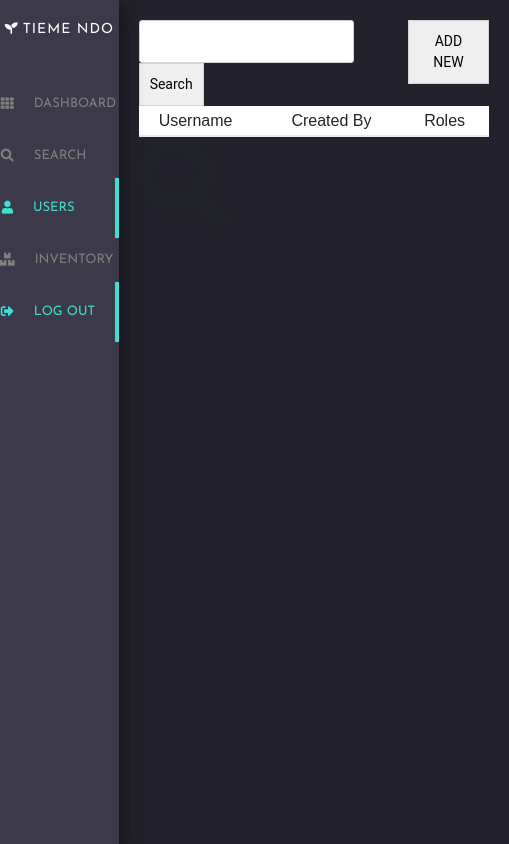
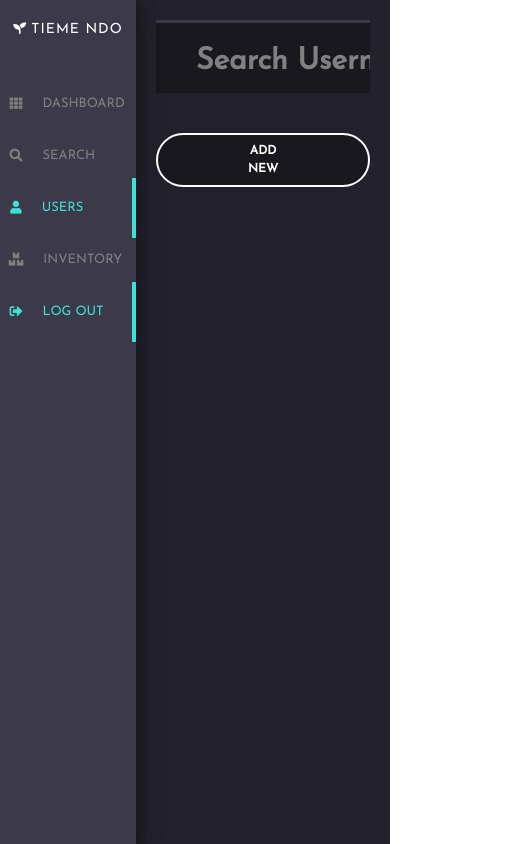
Before and after one commit to labs13-agriculture/front-end, a React (Create React App) app: page /users in a window 390 px wide. Shown: the whole page, 509 px wide, since content can reach past the window. Built offline with nearby package versions, Linux system fonts and the light colour scheme; sample sign-in values are in the browser's storage; a web font is replaced by a local one.

Commit message:
full CRUD for manage users, improved styling for both mobile and desktop

```diff
--- a/src/actions/userActions.js
+++ b/src/actions/userActions.js
@@ -40,6 +40,7 @@ export const updateSystemUser = (userDetails,id) => dispatch => {
 
     const body = JSON.stringify(userDetails);
     console.log("userDetails JSON "+body)
+    console.log("MYID  "+id)
     return axios
       .put(`${BASE_URL}/users/update-user/${id}`, body,{
         headers: {
@@ -70,7 +71,7 @@ export const deleteSystemUser = (id) => dispatch => {
 
 
     return axios
-      .delete(`http://localhost:4040/users/user/${id}`,{
+      .delete(`${BASE_URL}/users/user/${id}`,{
         headers: {
           'Content-Type' : 'application/json',
 
@@ -79,7 +80,7 @@ export const deleteSystemUser = (id) => dispatch => {
         }
       })
       .then(res => {
-        console.log("DELETE_new_sys_user_data", res.data);
+        console.log("DELETE_new_sys_user_data", id);
 
         dispatch({ type: DELETE_SYSTEM_USER_SUCCESS, payload: res.data });
 
--- a/src/components/ClientVueContainer.js
+++ b/src/components/ClientVueContainer.js
@@ -7,6 +7,7 @@ import FarmerSearch from "./SearchComponents/FarmerSearch";
 import OrganizationSearch from "./SearchComponents/OrganizationSearch";
 import FarmerView from "./FarmerView";
 import OrganizationView from "./OrganizationView/OrganizationView.js";
+import UserDetails from "../components/ManageUsers/UserDetails";
 
 export default class ClientVueContainer extends Component {
   constructor(props) {
@@ -57,10 +58,7 @@ export default class ClientVueContainer extends Component {
           component={OrganizationView}
         />
 
-        <PrivateRoute
-          path="/dashboard/manage-users"
-          component={ManageUsersContainer}
-        />
+
         {/* <GlobalCardContainer/> */}
       </StyledClientVueContainer>
     );
--- a/src/components/GlobalViewContainer.js
+++ b/src/components/GlobalViewContainer.js
@@ -27,7 +27,9 @@ export default class GlobalVueContainer extends Component {
         <PrivateRoute path='/search' component={ClientVueContainer}/>
         <Route exact path='/search' render={props => <Redirect to="/search/farmers" {...props}/>} />
 
-        <PrivateRoute path='/users' component={ManageUsersContainer} />
+        <PrivateRoute path='/users/' component={ManageUsersContainer} />
+
+
 
         <PrivateRoute path='/inventory' component={InventoryView} />
       </GVC>
--- a/src/components/ManageUsers/SearchUsers.js
+++ b/src/components/ManageUsers/SearchUsers.js
@@ -1,13 +1,14 @@
 import React, { Component } from "react";
-import styled from "styled-components";
+
 import {UserResultsList} from "../ManageUsers/UserResultsList";
 import { connect } from "react-redux";
 import {userSearchResults} from '../../actions';
 import PrivateRoute from '../PrivateRoute';
-
+import styled, { css } from "styled-components";
 import { Link } from "react-router-dom";
 import AddUser from './AddUser';
-import UserDetails from './UserDetails';
+
+import { Modal } from 'reactstrap';
 
  class SearchUsers extends Component{
     constructor(props){
@@ -15,11 +16,20 @@ import UserDetails from './UserDetails';
 
         this.state = {
             searchResults :[],
-            searchQuery:''
+            searchQuery:'',
+            toggleAddModal:false,
+
         }
     }
 
+    focusCursor() {
+        const field = document.querySelector(".search-input");
 
+        field.focus();
+    }
+
+
+    toggleAddModal = () => this.setState({toggleAddModal:!this.state.toggleAddModal})
 
     handleChanges = (e) =>{
         e.preventDefault();
@@ -36,6 +46,9 @@ import UserDetails from './UserDetails';
 
     // }
 
+    componentDidMount(){
+        this.focusCursor();
+    }
     componentDidUpdate (prevProps, prevState) {
         if(prevState.searchQuery !== this.state.searchQuery) {
           this.props.userSearchResults(this.state.searchQuery);
@@ -50,17 +63,20 @@ import UserDetails from './UserDetails';
             <StyledSearchUsers>
                 <StyledSearchBar>
                 <div className="search-tools-cont">
-                <input onChange={this.handleChanges} className="search-input" value={this.state.searchQuery}></input>
-                <button onClick={()=>{this.props.userSearchResults(this.state.searchQuery)}} className="search-button">Search</button>
+                <input placeholder="Search Username..." onChange={this.handleChanges} className="search-input" value={this.state.searchQuery}></input>
+                {/* <button onClick={()=>{this.props.userSearchResults(this.state.searchQuery)}} className="search-button">Search</button> */}
                 </div>
                 <div className="new-user-tools-cont">
-                <Link to='/dashboard/manage-users/add'><button className="search-button">ADD NEW</button></Link>
+                <button onClick={this.toggleAddModal} className="search-button">ADD NEW</button>
                 </div>
+                <Modal isOpen={this.state.toggleAddModal}>
 
+                    <AddUser userid={this.props.userid}/>
+                    <button onClick={this.toggleAddModal}  color="secondary">Cancel</button>
+                </Modal>
                 </StyledSearchBar>
-                <UserResultsList returnedUserData={this.props.returnedUserData} userSearchSuccess={this.props.userSearchSuccess} />
-                <PrivateRoute path='/dashboard/manage-users/:id' component={UserDetails}/>
-                <PrivateRoute path='/dashboard/manage-users/add' component={AddUser}/>
+                <UserResultsList  returnedUserData={this.props.returnedUserData} userSearchSuccess={this.props.userSearchSuccess} userSearchStart={this.props.userSearchStart} />
+
             </StyledSearchUsers>
         )
     }
@@ -70,6 +86,26 @@ import UserDetails from './UserDetails';
 
 }
 
+
+//begin styling
+const sizes = {
+    desktop: 992,
+    tablet: 768,
+    phone: 576
+  };
+
+const media = Object.keys(sizes).reduce((acc, label) => {
+    acc[label] = (...args) =>
+      css`
+        @media (max-width: ${sizes[label]}px) {
+          ${css(...args)}
+        }
+      `;
+
+    return acc;
+  }, {});
+
+
 const StyledSearchUsers = styled.div`
     height:100%;
     display:flex;
@@ -77,13 +113,65 @@ const StyledSearchUsers = styled.div`
     position:relative;
 
 
+
+
 `
 const StyledSearchBar = styled.div`
 
     width:100%;
     display: flex;
+    flex-direction:column;
     justify-content: space-between;
 
+    .search-tools-cont{
+        width:100%;
+        border-top:3px solid rgb(60,57,75);
+
+        .search-input{
+            width: 100%;
+            height: 70px;
+            margin-bottom: 40px;
+            background: #00000047;
+            border: none;
+            border-radius: 0px;
+            font-size: 30px;
+            font-weight: 600;
+            font-family: "Josefin Sans", sans-serif;
+            color: white;
+            caret-color: #40E0D0;
+            padding: 16px 0px 10px 40px;
+
+
+            ::placeholder{
+                color:gray;
+                size:30px;
+            }
+
+        }
+
+
+
+    }
+
+    .new-user-tools-cont{
+            height:100%;
+            ${media.phone`display:flex;`}
+            ${media.phone`justify-content:flex-end;`}
+        }
+
+    .search-button{
+            padding: 7px 90px;
+            background: none;
+            border: 2px solid white;
+            border-radius: 30px;
+            color: white;
+            background: #00000047;
+            font-family: "Josefin Sans", sans-serif;
+            font-size:15px;
+            font-size: 1.2rem;
+            font-weight: 600;
+
+        }
 
 `
 
--- a/src/components/ManageUsers/UserDetails.js
+++ b/src/components/ManageUsers/UserDetails.js
@@ -10,6 +10,9 @@ class UserDetails extends Component{
         super(props);
 
         this.state = {
+            username:JSON.stringify(null),
+            password:JSON.stringify(null),
+            userRoles:[]
 
         }
     }
@@ -32,17 +35,17 @@ class UserDetails extends Component{
     render(){
         return(
             <StyledUserDetails>
-                <i className="far fa-window-close" onClick={()=>window.history.back()}></i>
-                <StyledRegisterDetailsContainer>
+                {/* <i className="far fa-window-close" onClick={()=>window.history.back()}></i> */}
+                {/* <StyledRegisterDetailsContainer> */}
                 <Form>
                     <FormGroup>
                     <h1>Update User Details</h1>
                     <Label for="username">Username</Label>
-                    <Input type="username" name="username" id="text" placeholder="Username" onChange={this.handleInputChange}/>
+                    <Input type="username" name="username" id="text" placeholder={this.props.username} onChange={this.handleInputChange}/>
                     </FormGroup>
                     <FormGroup>
                     <Label for="examplePassword">Password</Label>
-                    <Input type="password" name="password" id="examplePassword" placeholder="password" onChange={this.handleInputChange} />
+                    <Input type="password" name="password" id="examplePassword" placeholder="ENTER NEW PASSWORD" onChange={this.handleInputChange} />
                     </FormGroup>
 
                     <FormGroup>
@@ -55,11 +58,11 @@ class UserDetails extends Component{
                     </Input>
                     </FormGroup>
 
-                    <Button onClick={() =>this.props.updateSystemUser(this.state,this.props.match.params.id)}>UPDATE</Button>
-                    <Button onClick={() =>this.props.deleteSystemUser(this.props.match.params.id)}>DELETE</Button>
+                    <Button onClick={() =>this.props.updateSystemUser(this.state,this.props.userid)}>UPDATE</Button>
+                    <Button onClick={() =>this.props.deleteSystemUser(this.props.userid)}>DELETE</Button>
                 </Form>
 
-                </StyledRegisterDetailsContainer>
+                {/* </StyledRegisterDetailsContainer> */}
             </StyledUserDetails>
 
         )
@@ -68,11 +71,11 @@ class UserDetails extends Component{
 
 const mapStateToProps = state => {
     return {
-        updateSystemUserStart:state.updateSystemUser.updateSystemUserStart,
-        updateSystemUserFailure:state.updateSystemUser.updateSystemUserFailure,
-        updateSystemUserSuccess:state.updateSystemUser.updateSystemUserSuccess,
-        updateSystemUserData:state.updateSystemUser.data,
-        updateSystemUserError:state.updateSystemUser.error,
+        updateSystemUserStart:state.userReducer.updateSystemUserStart,
+        updateSystemUserFailure:state.userReducer.updateSystemUserFailure,
+        updateSystemUserSuccess:state.userReducer.updateSystemUserSuccess,
+        updateSystemUserData:state.userReducer.data,
+        updateSystemUserError:state.userReducer.error,
 
 
     }
@@ -82,13 +85,13 @@ export default connect(mapStateToProps,{updateSystemUser,deleteSystemUser})(User
 
 
 const StyledUserDetails = styled.div`
-    position:absolute;
+    ${'' /* position:absolute;
     height:100%;
     width:100%;
     background: #00000054;
     display:flex;
     justify-content:center;
-    align-items:center;
+    align-items:center; */}
 
     .far.fa-window-close{
         color:white;
--- a/src/components/ManageUsers/UserResultsList.js
+++ b/src/components/ManageUsers/UserResultsList.js
@@ -4,7 +4,7 @@ import { BrowserRouter as Router, Route, Link } from "react-router-dom";
 import UserResultsItem from "./UserResultsItem";
 import { connect } from "react-redux";
 import { getProductStatData } from "../../actions";
-
+import { Spinner } from 'reactstrap';
 
 
 export class UserResultsList extends Component {
@@ -22,12 +22,13 @@ export class UserResultsList extends Component {
     return (
       <StyledUserResultsVue>
         <StyledMiniNav>
-          <h3 className="mini-nav-title">Username</h3>
-          <h3 className="mini-nav-title">Created By</h3>
-          <h3 className="mini-nav-title">Roles</h3>
+         {this.props.userSearchSuccess && <h3 className="mini-nav-title">Users</h3>}
+
         </StyledMiniNav>
         <StyledResultsList>
-          {this.props.returnedUserData.length == 0 && <div className="search-placeholder"><i className="fas fa-search"></i></div>}
+          {this.props.userSearchStart && <div className="search-placeholder">
+            <Spinner style={{ width: '10rem', height: '10rem' }} />
+          </div>}
           {this.props.userSearchSuccess &&
             this.props.returnedUserData.map(user => (
               <UserResultsItem
@@ -35,6 +36,7 @@ export class UserResultsList extends Component {
                 creator={user.creator}
                 userRoles={user.userRoles}
                 userid={user.userid}
+
 
               />
             ))}
@@ -69,9 +71,11 @@ const media = Object.keys(sizes).reduce((acc, label) => {
 
 const StyledUserResultsVue = styled.div`
 
-  height: 100%;
+   background:none;
+   overflow-y: scroll;
   display: flex;
-  flex-direction: column;
+  flex-direction: row;
+  flex-wrap:wrap;
   ${'' /* box-shadow: 0 13px 27px -5px rgba(50, 50, 93, 0.25),
     0 8px 16px -8px rgba(0, 0, 0, 0.3), 0 -6px 16px -6px rgba(0, 0, 0, 0.025); */}
   /* margin: 60px 60px 60px 0px; */
@@ -80,9 +84,11 @@ const StyledUserResultsVue = styled.div`
   h3 {
     font-family: "Mandali", sans-serif;
 
-    margin: 0px;
+
     font-size: 14px;
     width:200px;
+    font-family: "Josefin Sans", sans-serif;
+
 
   }
 
@@ -93,12 +99,11 @@ const StyledUserResultsVue = styled.div`
     ${'' /* padding: 20px 20px 15px 20px; */}
 
 
-    background: white;
+    font-size:30px;
+    font-weight:800;
+    color:white;
 
-    &:nth-child(3) {
 
-    width: 67px;
-    padding-left: 0px;
   }
 
 
@@ -106,19 +111,19 @@ const StyledUserResultsVue = styled.div`
 const StyledMiniNav = styled.div`
 
   width: 100%;
-  padding: 5px 20px 5px;
+
   display:flex;
   width:100%;
   justify-content:space-between;
-  background:white;
-  border-bottom: 2px solid #d3d3d37a;
+  margin-top:40px;
+
   &:last-child{
     width:67px;
   }
 `;
 
 const StyledResultsList = styled.div`
-  height: 100%;
+  height: 400px;
   width: 100%;
   overflow-y: scroll;
   display:flex;
@@ -126,9 +131,13 @@ const StyledResultsList = styled.div`
 
   .search-placeholder{
     display:flex;
+   height:100%;
+    font-size:90px;
+    justify-content:center;
 
-    font-size:90px;
-
+    .fas.fa-search{
+      color:#00000047;
+    }
 
   }
 
--- a/src/config.js
+++ b/src/config.js
@@ -1,7 +1,7 @@
 export const AUTH_TOKEN = ""; // key used to store token in local history
 
 // change this to `http://localhost:4040` to work on local
-export const BASE_URL = 'https://tieme-ndo-backend.herokuapp.com' // base url for api requests
+export const BASE_URL = 'http://localhost:4040' // base url for api requests
 // export const BASE_URL = "http://localhost:4040";
 export const theme = {
   // can store colors here to use them throughout the application in styled-components
```
Also changed, not shown: src/components/ManageUsers/AddUser.js (+6 -35 lines), src/components/ManageUsers/UserResultsItem.js (+81 -13 lines), src/reducers/UserReducer.js (+4 -3 lines), src/index.css (line endings or trailing spaces).
